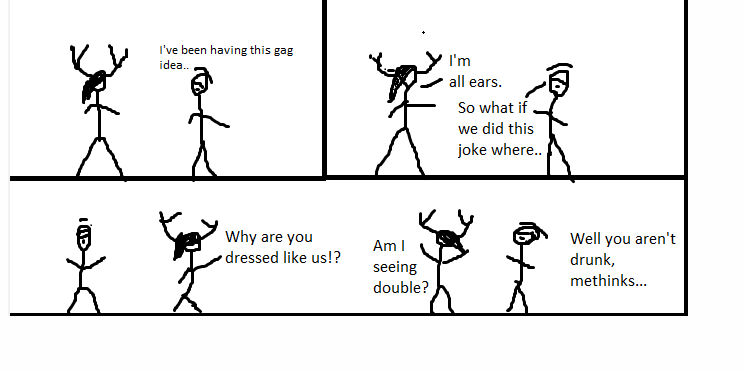
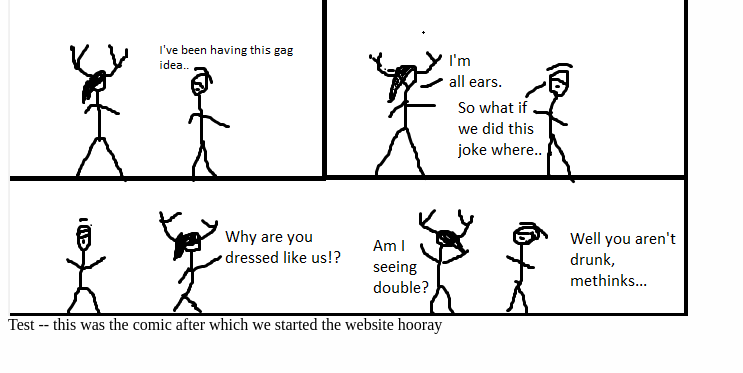
Before and after one commit to qxlkbh/qxlkbh.github.io, a plain HTML site: page build/27.html in a window 1280 px wide. Shown: the part 193-566 px from the top of the page, without its empty margins (0-743 px from the left). Drawn offline with Linux system fonts and the light colour scheme.

Commit message:
Update 27.html

```diff
--- a/build/27.html
+++ b/build/27.html
@@ -16,7 +16,7 @@
   <div id="topNav"> <a href="?pg=/28.html">&gt;&gt;</a> <a href="/28.html">&gt;</a> <a href="/26.html">&lt;</a> <a href="/1.html">&lt;&lt;</a> </div>
   <div id="showComic"> <img src="comics/qxlkbh27.png"
   title=" If anyone else ever did a gag like this, don't tell us. We want to think this one's original. - Narrator" /> </div>
-  <div id="extra">  </div>
+  <div id="extra"> Test -- this was the comic after which we started the website hooray </div>
   <!-- <script src="comic_getter.js"></script> -->
 </body>
 
```
